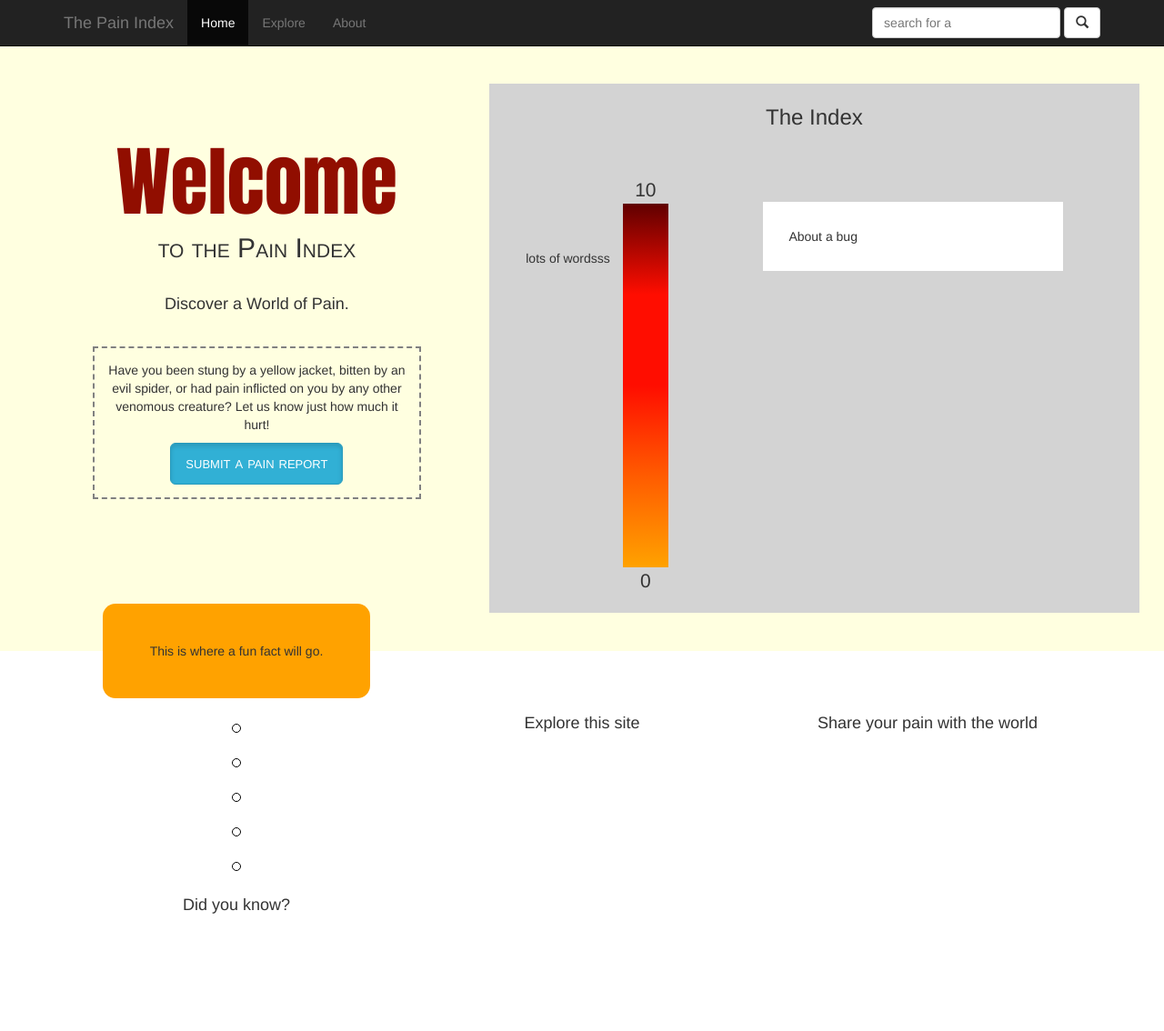
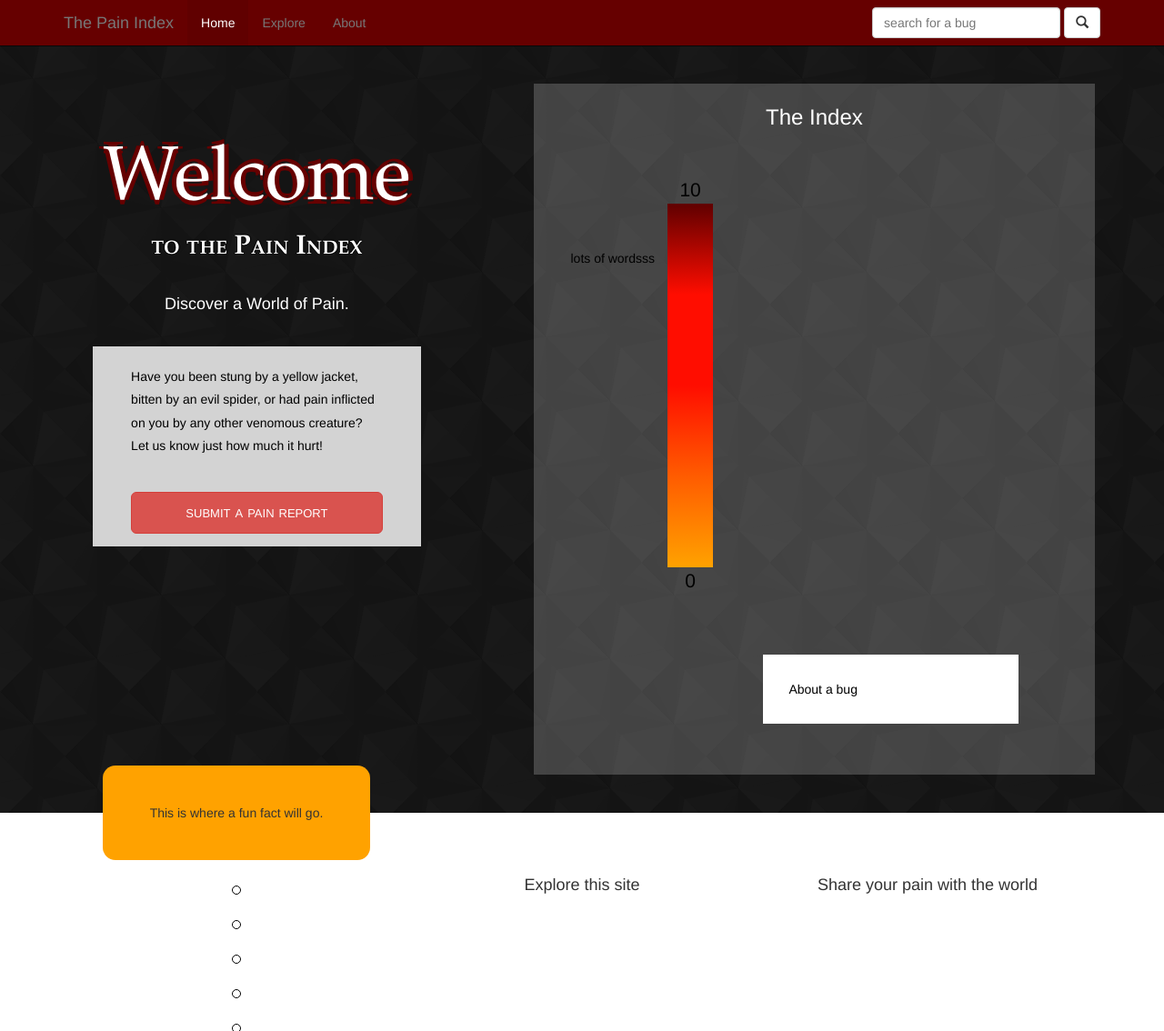
Before and after one commit to xanv/painindex, a Django app: page / in a window 1280 px wide. Shown: the top 1134 px of the page at 91% size. Before the commit the page ends 1005 px from the top, so only its background shows below. Run offline with Django 3.2, Linux system fonts and the light colour scheme; style sheets or scripts are compiled from the project's sources; some libraries are stand-ins or nearby versions.

Commit message:
working version of design A

```diff
--- a/painindex/static/painindex/css/site.css
+++ b/painindex/static/painindex/css/site.css
@@ -5,40 +5,58 @@
 .full-width {
   width: 100%;
   background-color: lightyellow;
+  background-image: url("/static/painindex/imgs/diagmonds.png");
+  background-position: 0 0;
+  background-repeat: repeat;
   overflow: hidden;
   padding: 3em;
   margin-right: 0; }
   .full-width h1, .full-width h2, .full-width h3, .full-width h4 {
-    text-align: center; }
+    text-align: center;
+    color: white;
+    font-family: Helvetica; }
   .full-width h1 {
     padding: .5em 0 0 0;
-    font-family: Impact;
-    font-weight: bold;
+    font-family: Palatino;
     font-size: 6em;
-    color: #910E00; }
+    color: white;
+    text-shadow: -5px 0 #600, 0 5px #600, 5px 0 #600, 0 -5px #600; }
   .full-width h2 {
     margin: 0 0 1em 0;
-    font-variant: small-caps; }
+    font-variant: small-caps;
+    color: white;
+    text-shadow: -1px 0 black, 0 1px black, 1px 0 black, 0 -1px black;
+    font-weight: bold;
+    font-family: Palatino; }
   .full-width #discover {
     margin: 2em; }
   .full-width #call_to_report {
-    border: dashed grey 2px;
     width: 75%;
-    padding: 1em;
+    padding: 1em 3em;
     margin: auto;
-    text-align: center; }
+    text-align: left;
+    background-color: lightgrey;
+    color: black;
+    line-height: 1.8em; }
+    .full-width #call_to_report p {
+      padding: 0.5em 0 2em 0; }
     .full-width #call_to_report a {
       font-variant: small-caps; }
   .full-width #index_col {
     padding: 0 2em;
-    background-color: lightgrey; }
+    background-color: rgba(255, 255, 255, 0.2);
+    overflow: hidden;
+    width: 90%;
+    margin: auto;
+    color: black; }
     .full-width #index_col .inline {
       display: inline-block;
       margin-top: 2em;
       position: relative;
       float: left;
       padding: 0 0.5em;
-      text-align: right; }
+      text-align: right;
+      opacity: 2; }
       .full-width #index_col .inline #top, .full-width #index_col .inline #bottom {
         font-size: 1.5em;
         text-align: center;
@@ -77,3 +95,8 @@
     margin: 2em;
     border-radius: 1em;
     background-color: #FFA200; }
+
+.navbar-inverse {
+  background-color: #600; }
+  .navbar-inverse .navbar-nav .active a {
+    background-color: #600000; }
--- a/painindex/static/painindex/sass/site.scss
+++ b/painindex/static/painindex/sass/site.scss
@@ -1,5 +1,12 @@
 $content_width: 500px;
 $background: #FFFFFF;
+@mixin background($imgpath,$position:0 0,$repeat: repeat) {
+    background: {
+        image: url($imgpath);
+        position: $position;
+        repeat: $repeat;
+    }
+}
 
 .content {
   background-color: darken($background, 3%);
@@ -10,25 +17,32 @@ $background: #FFFFFF;
 .full-width {
   width: 100%;
   background-color: lightyellow;
+  @include background('/static/painindex/imgs/diagmonds.png');
   overflow: hidden;
   padding: 3em;
   margin-right:0;
 
- h1, h2, h3, h4 {
-  text-align: center;
- }
+  h1, h2, h3, h4 {
+    text-align: center;
+    color: white;
+    font-family: Helvetica;
+  }
 
   h1 {
     padding:.5em 0 0 0;
-    font-family: Impact;
-    font-weight: bold;
+    font-family: Palatino;
     font-size: 6em;
-    color: #910E00;
+    color: white;
+    text-shadow: -5px 0 #600, 0 5px #600, 5px 0 #600, 0 -5px #600;
   }
 
   h2 {
     margin: 0 0 1em 0;
     font-variant: small-caps;
+    color: white;
+    text-shadow: -1px 0 black, 0 1px black, 1px 0 black, 0 -1px black;
+    font-weight: bold;
+    font-family: Palatino;
   }
 
   #discover {
@@ -36,11 +50,17 @@ $background: #FFFFFF;
   }
 
   #call_to_report {
-    border: dashed grey 2px;
     width: 75%;
-    padding: 1em;
+    padding: 1em 3em;
     margin: auto;
-    text-align: center;
+    text-align: left;
+    background-color: lightgrey;
+    color: black;
+    line-height: 1.8em;
+
+    p {
+      padding: 0.5em 0 2em 0;
+    }
 
     a {
       font-variant: small-caps;
@@ -49,7 +69,11 @@ $background: #FFFFFF;
 
   #index_col {
     padding: 0 2em;
-    background-color: lightgrey;
+    background-color: rgba(255,255,255,0.2);
+    overflow: hidden;
+    width: 90%;
+    margin: auto;
+    color: black;
 
     .inline {
       display: inline-block;
@@ -58,6 +82,7 @@ $background: #FFFFFF;
       float: left;
       padding: 0 0.5em;
       text-align: right;
+      opacity: 2;
 
       #top, #bottom {
         font-size: 1.5em;
@@ -119,3 +144,15 @@ $background: #FFFFFF;
     background-color: #FFA200;
   }
 }
+
+.navbar-inverse {
+  background-color: #600;
+
+  .navbar-nav{
+    .active {
+      a{
+        background-color: #600000;
+      }
+    }
+  }
+}
--- a/painindex/templates/base.html
+++ b/painindex/templates/base.html
@@ -55,7 +55,7 @@
               </ul>
               <form class="navbar-form navbar-right" role="search">
                 <div class="form-group">
-                  <input type="text" class="form-control" placeholder="search for a">
+                  <input type="text" class="form-control" placeholder="search for a bug">
                 </div>
                 <button type="submit" class="btn btn-default"><span class="glyphicon glyphicon-search"></span></button>
               </form>
--- a/painindex_app/models.py
+++ b/painindex_app/models.py
@@ -53,9 +53,8 @@ class PainSource(models.Model):
     def reviews(self):
         """ Get all the reviews users have submitted for this PainSource"""
         reviews = []
-        reports = PainReport.objects.all().filter(pain_source_id=self.pk)
 
-        for report in reports:
+        for report in self.painreport_set.all():
             reviews.append(report.description)
         return reviews
 
--- a/painindex_app/templates/painindex_app/homepage.html
+++ b/painindex_app/templates/painindex_app/homepage.html
@@ -21,11 +21,12 @@
 
         <div id = "call_to_report">
           <p>Have you been stung by a yellow jacket, bitten by an evil spider, or had pain inflicted on you by any other venomous creature?  Let us know just how much it hurt!</p>
-          <a href="{% url 'painindex_app:painreport' %}" role = 'button' class="btn btn-info btn-lg active">submit a pain report</a>
+          <a href="{% url 'painindex_app:painreport' %}" role = 'button' class="btn btn-danger btn-lg btn-block">submit a pain report</a>
         </div>
       </div>
 
-      <div class = "col-md-7" id = "index_col">
+      <div class = "col-md-7">
+        <div id = "index_col">
         <h3>The Index</h3>
         <div class = "inline" id = "source_col">
           <div class = "index_block"></div>
@@ -59,10 +60,12 @@
           <div id = "bottom"><p>0</p></div>
         </div>
 
+
         <div id = "info">
           About a bug
         </div>
         </div>
+      </div>
       </div>
     </div>
   </div>
```
Also changed, not shown: painindex_app/templates/painindex_app/painsource_detail.html (+10 -1 lines), site.scss (deleted, +0 -7 lines), painindex/static/painindex/imgs/black_thread.png (added), painindex/static/painindex/imgs/congruent_outline.png (added), painindex/static/painindex/imgs/diagmonds.png (added), painindex/static/painindex/imgs/diagonal_waves.png (added), painindex/static/painindex/imgs/gray_sand.png (added), painindex/static/painindex/imgs/hexabump.png (added), painindex/static/painindex/imgs/honey_im_subtle.png (added), painindex/static/painindex/imgs/lghtmesh.png (added), painindex/static/painindex/imgs/low_contrast_linen_@2X.png (added), painindex/static/painindex/imgs/px_by_Gre3g.png (added), painindex/static/painindex/imgs/strange_bullseyes.png (added), painindex/static/painindex/imgs/tex2res5.png (added), 1 more files.
